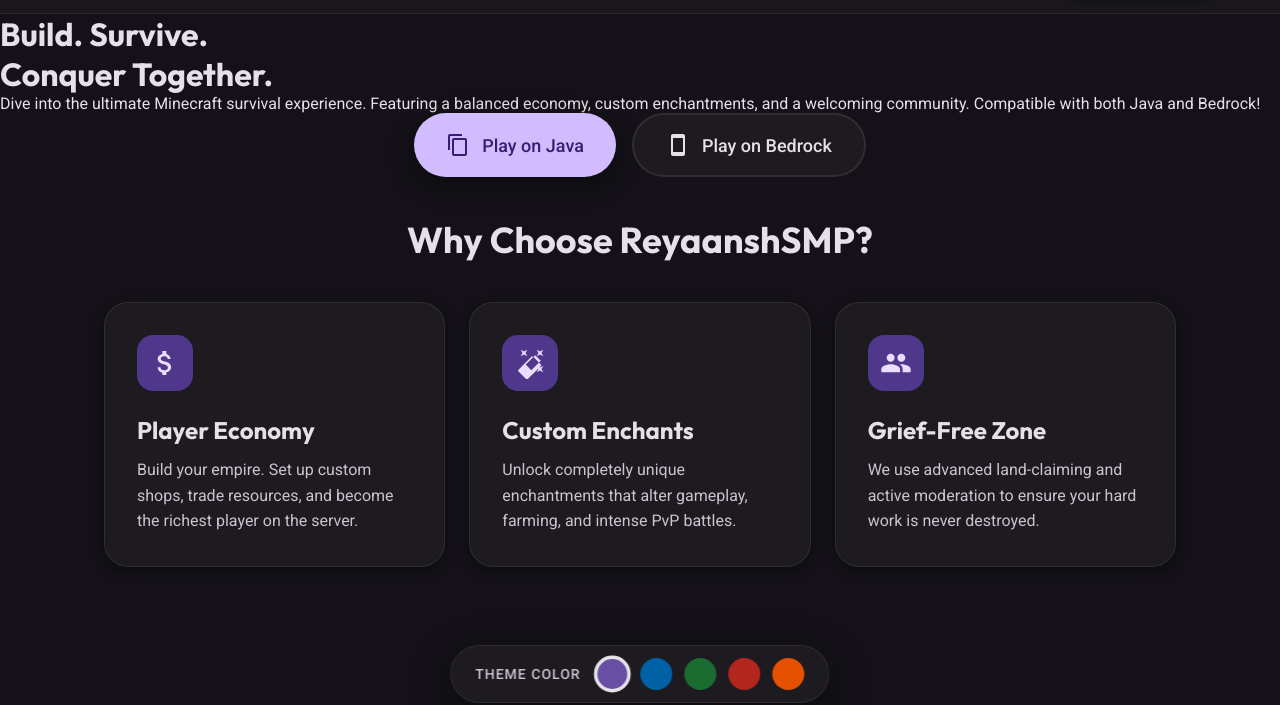
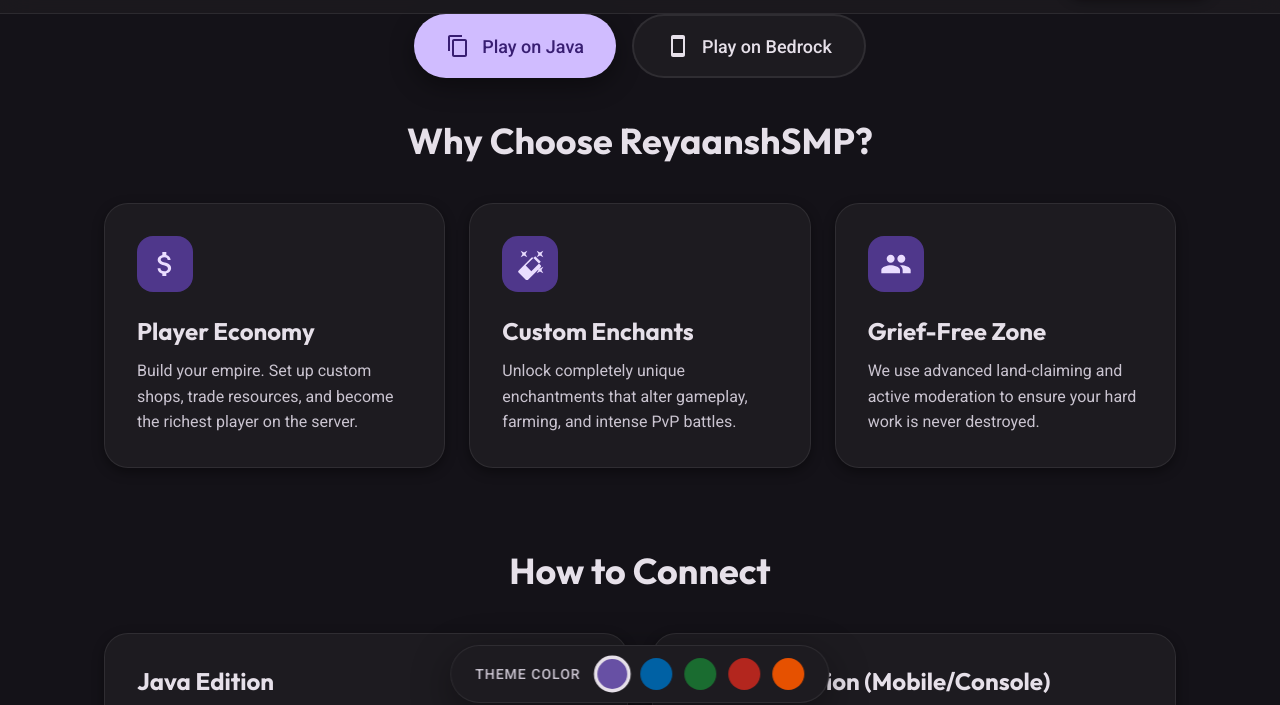
Before and after one commit to reyaansh72/ReyaanshSMP, a plain HTML site: page index.html in a window 1280 px wide. Shown: the part 65-770 px from the top of the page. Drawn offline with Linux system fonts and the light colour scheme.

Commit message:
Update index.html

```diff
--- a/index.html
+++ b/index.html
@@ -429,8 +429,6 @@
     </header>
 
 
-            <h1>Build. Survive.<br>Conquer Together.</h1>
-            <p>Dive into the ultimate Minecraft survival experience. Featuring a balanced economy, custom enchantments, and a welcoming community. Compatible with both Java and Bedrock!</p>
 
             <div class="btn-group">
                 <button class="btn btn-primary" onclick="copyIP('java')">
```
